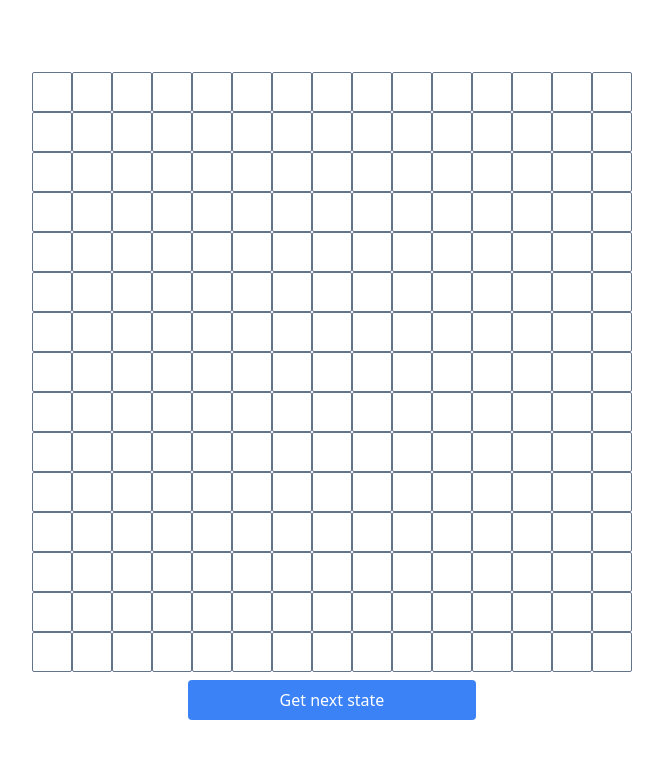
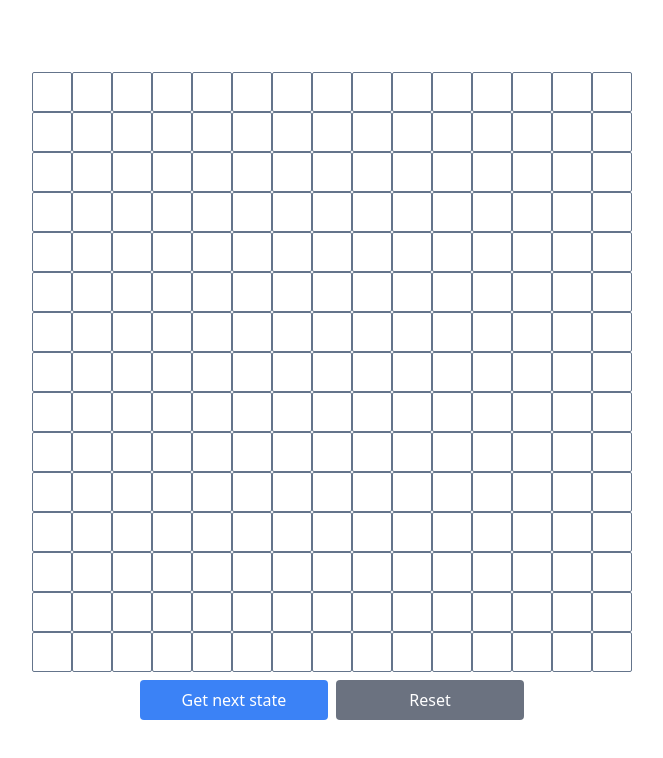
Before and after one commit to samdalvai/game-of-life, a React (Vite) app: page / in a window 1280 px wide. Shown: the top 758 px of the page, without its empty margins (308-971 px from the left). Built offline with nearby package versions, Linux system fonts and the light colour scheme.

Commit message:
Add reset button

```diff
--- a/src/components/GameBoard.tsx
+++ b/src/components/GameBoard.tsx
@@ -21,6 +21,10 @@ const GameBoard = ({ rows, columns }: { rows: number, columns: number }) => {
         setCellMatrix((current) => getNextCellMatrixState(current));
     };
 
+    const handleResetState = () => {
+        setCellMatrix(initializeCellMatrix(rows, columns));
+    };
+
     return <>
         {
             cellMatrix.map((cellRow: Cell[], index: number) => <div key={'row-' + index} className="flex">
@@ -35,10 +39,17 @@ const GameBoard = ({ rows, columns }: { rows: number, columns: number }) => {
                 }
             </div>)
         }
-        <div className="py-2 w-72">
-            <button className="px-4 py-2 w-full bg-blue-500 text-white rounded hover:bg-blue-600" onClick={handleGetNextState}>
-                Get next state
-            </button>
+        <div className="py-2 w-96 flex justify-between">
+            <div className="pe-1 w-full">
+                <button className="px-4 py-2 w-full bg-blue-500 text-white rounded hover:bg-blue-600" onClick={handleGetNextState}>
+                    Get next state
+                </button>
+            </div>
+            <div className="ps-1 w-full">
+                <button className="px-4 py-2 w-full bg-gray-500 text-white rounded hover:bg-gray-600" onClick={handleResetState}>
+                    Reset
+                </button>
+            </div>
         </div>
     </>;
 };
```
